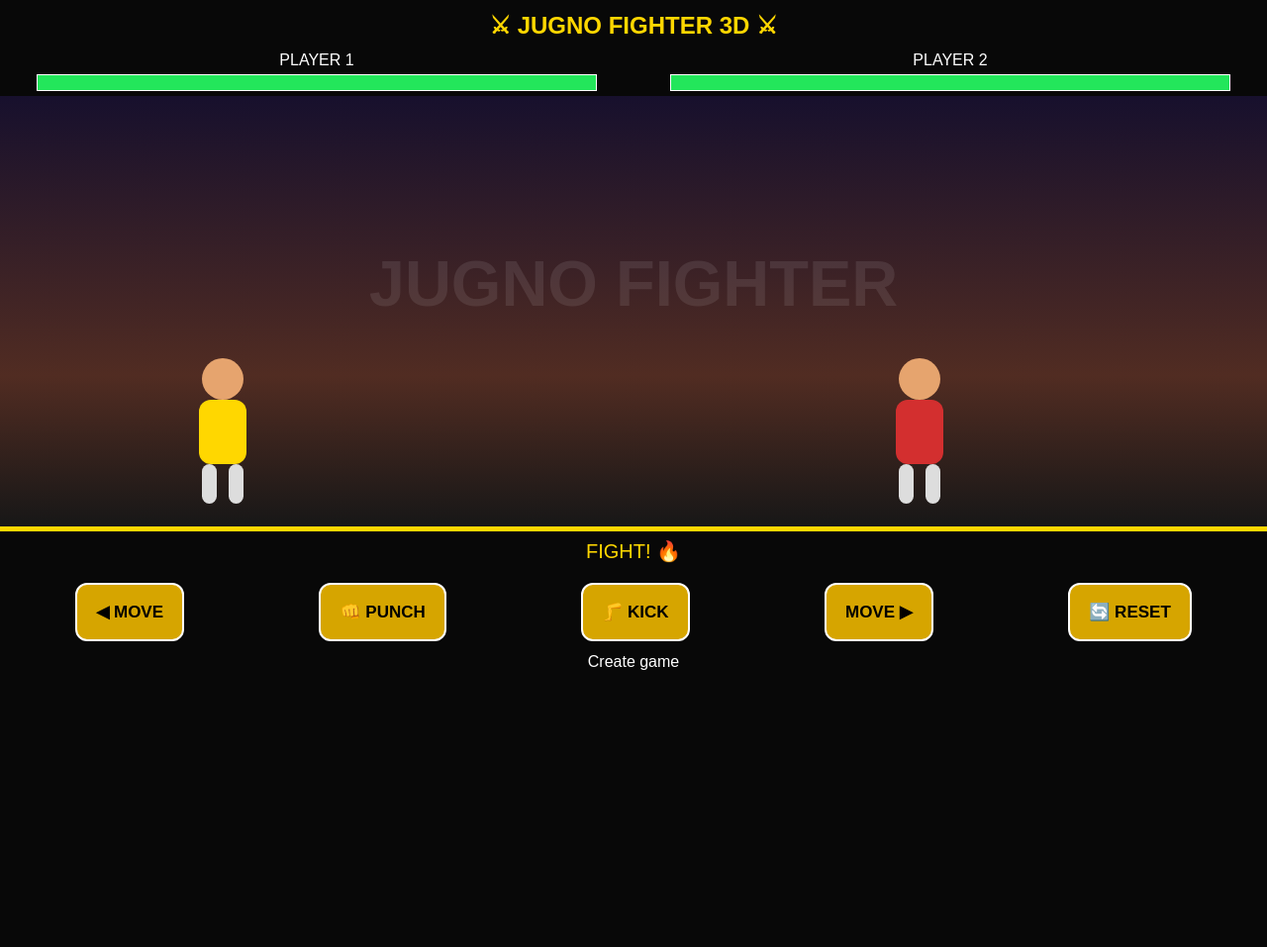
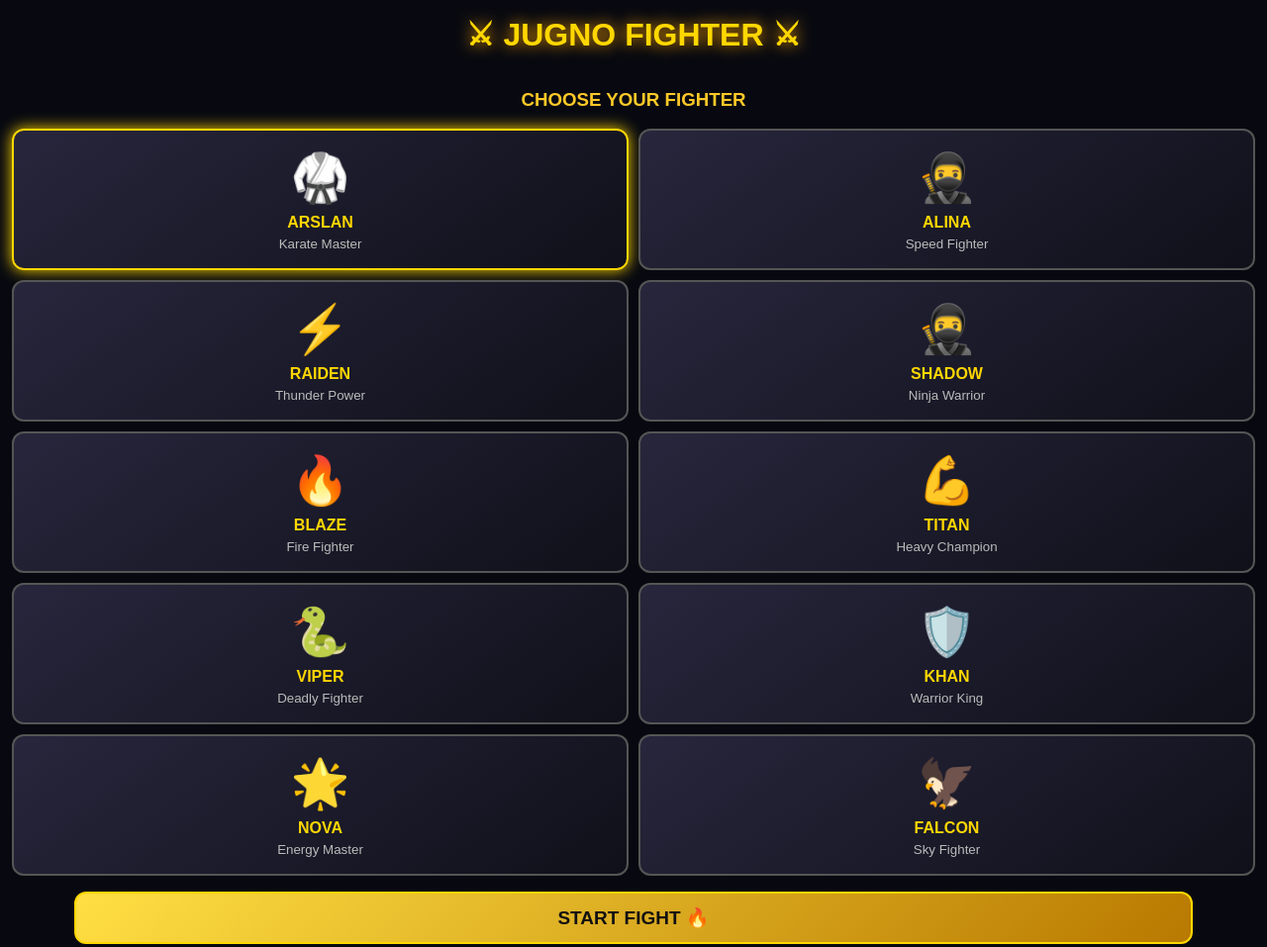
Before and after one commit to syedm515151-sketch/Jugno-Fighter-3D, a plain HTML site: page index.html in a window 1280 px wide. Shown: the whole page at 99% size. Before the commit the page ends 800 px from the top, so only its background shows below. Drawn offline with Linux system fonts and the light colour scheme.

Commit message:
Update index.html

```diff
--- a/index.html
+++ b/index.html
@@ -3,90 +3,142 @@
 <html lang="en">
 <head>
 <meta charset="UTF-8">
-<meta name="viewport" content="width=device-width, initial-scale=1.0">
-<title>JUGNO FIGHTER 3D</title>
+<meta name="viewport" content="width=device-width,initial-scale=1,maximum-scale=1,user-scalable=no">
+<title>JUGNO FIGHTER</title>
 <style>
 *{box-sizing:border-box}
-body{margin:0;background:#080808;color:white;font-family:Arial;text-align:center;overflow:hidden}
-h2{color:gold;margin:12px}
-#arena{height:55vh;position:relative;overflow:hidden;
-background:linear-gradient(#17102d,#512c22 65%,#171717);
-border-bottom:5px solid gold}
-#arena:before{content:"JUGNO FIGHTER";position:absolute;top:35%;left:0;right:0;
-font-size:clamp(30px,8vw,65px);font-weight:bold;color:#ffffff18}
-.fighter{position:absolute;bottom:30px;width:65px;height:140px;transition:left .12s}
-.head{width:42px;height:42px;background:#e6a46e;border-radius:50%;margin:auto}
-.body{width:48px;height:65px;background:gold;margin:auto;border-radius:12px}
-.legs{display:flex;justify-content:center;gap:12px}
-.legs span{width:15px;height:40px;background:#ddd;border-radius:8px}
-#p1{left:15%}#p2{left:70%}
-#p2 .body{background:#d32f2f}
-.bar{height:17px;background:#444;margin:5px;border:1px solid white}
-.health{height:100%;background:#23e65b;width:100%;transition:width .2s}
-#controls{display:flex;justify-content:space-around;gap:8px;padding:12px;flex-wrap:wrap}
-button{background:#d6a500;color:black;border:2px solid white;
-border-radius:12px;padding:17px 19px;font-weight:bold;font-size:17px}
-button:active{background:white}
-#message{color:gold;font-size:20px;margin:8px}
+body{margin:0;background:#080910;color:white;font-family:Arial;text-align:center}
+h1{color:gold;text-shadow:0 0 15px orange;margin:16px 0 5px}
+h3{color:#ffc928}
+button{border:2px solid gold;background:linear-gradient(135deg,#ffdf43,#b87900);color:#111;font-weight:bold;border-radius:12px;padding:13px;font-size:15px}
+button:active{transform:scale(.94)}
+#select{padding:12px}
+#roster{display:grid;grid-template-columns:repeat(2,1fr);gap:10px}
+.card{background:linear-gradient(145deg,#27263c,#10101a);border:2px solid #555;border-radius:12px;padding:12px}
+.card.selected{border-color:gold;box-shadow:0 0 15px gold}
+.avatar{font-size:48px;margin:8px}
+.card b{color:gold}
+.card small{display:block;color:#bbb;margin:5px}
+#start{margin:16px;width:90%;font-size:19px}
+#game{display:none}
+.top{display:flex;justify-content:space-around;padding:10px}
+.bar{height:17px;background:#444;border:1px solid white;width:42vw}
+.hp{height:100%;background:#20e75a;width:100%}
+#arena{height:42vh;min-height:260px;position:relative;overflow:hidden;
+background:radial-gradient(ellipse at 50% 35%,#67416e,#20152e 65%,#090a12);
+border-top:4px solid gold;border-bottom:5px solid gold}
+#arena:after{content:"";position:absolute;bottom:0;width:100%;height:22%;background:linear-gradient(#44334a,#17121d);border-top:2px solid #b89b5b}
+#fighters{position:absolute;bottom:18%;left:0;width:100%;display:flex;justify-content:space-around;align-items:end;z-index:2}
+.fighter{width:90px;transition:transform .15s}
+.person{font-size:76px;filter:drop-shadow(0 5px 5px #000);transform:scaleX(-1)}
+.enemy .person{transform:scaleX(1)}
+.name{color:gold;font-weight:bold;text-shadow:0 2px 5px black}
+#message{color:gold;font-size:20px;padding:12px}
+.controls{display:grid;grid-template-columns:repeat(3,1fr);gap:9px;padding:12px}
+.controls button{min-height:58px}
+#back{margin:8px}
 </style>
 </head>
 <body>
-<h2>⚔ JUGNO FIGHTER 3D ⚔</h2>
-<div style="display:flex;justify-content:space-around">
-<div style="width:45%">PLAYER 1<div class="bar"><div id="hp1" class="health"></div></div></div>
-<div style="width:45%">PLAYER 2<div class="bar"><div id="hp2" class="health"></div></div></div>
+<h1>⚔ JUGNO FIGHTER ⚔</h1>
+<div id="select">
+<h3>CHOOSE YOUR FIGHTER</h3>
+<div id="roster"></div>
+<button id="start" onclick="startGame()">START FIGHT 🔥</button>
+</div>
+<div id="game">
+<div class="top">
+<div><b id="n1">PLAYER</b><div class="bar"><div class="hp" id="hp1"></div></div></div>
+<div><b id="n2">RIVAL</b><div class="bar"><div class="hp" id="hp2"></div></div></div>
 </div>
 <div id="arena">
-<div class="fighter" id="p1">
-<div class="head"></div><div class="body"></div>
-<div class="legs"><span></span><span></span></div>
-</div>
-<div class="fighter" id="p2">
-<div class="head"></div><div class="body"></div>
-<div class="legs"><span></span><span></span></div>
+<div id="fighters">
+<div class="fighter" id="p1"><div class="person" id="face1">🥋</div><div class="name" id="label1"></div></div>
+<div class="fighter enemy" id="p2"><div class="person" id="face2">🥊</div><div class="name" id="label2"></div></div>
 </div>
 </div>
 <div id="message">FIGHT! 🔥</div>
-<div id="controls">
-<button onclick="move(-1)">◀ MOVE</button>
-<button onclick="attack(12)">👊 PUNCH</button>
-<button onclick="attack(20)">🦵 KICK</button>
-<button onclick="move(1)">MOVE ▶</button>
-<button onclick="restart()">🔄 RESET</button>
+<div class="controls">
+<button onclick="move(-1)">◀ LEFT</button>
+<button onclick="hit(12)">👊 PUNCH</button>
+<button onclick="hit(20)">🦵 KICK</button>
+<button onclick="move(1)">RIGHT ▶</button>
+<button onclick="hit(30)">⚡ SPECIAL</button>
+<button onclick="resetFight()">🔄 RESET</button>
+</div>
+<button id="back" onclick="backToSelect()">CHANGE FIGHTER</button>
 </div>
 <script>
-let x1=15,x2=70,h1=100,h2=100,playing=true;
-const p1=document.getElementById('p1');
-const p2=document.getElementById('p2');
+const roster=[
+["ARSLAN","🥋","Karate Master"],
+["ALINA","🥷","Speed Fighter"],
+["RAIDEN","⚡","Thunder Power"],
+["SHADOW","🥷","Ninja Warrior"],
+["BLAZE","🔥","Fire Fighter"],
+["TITAN","💪","Heavy Champion"],
+["VIPER","🐍","Deadly Fighter"],
+["KHAN","🛡️","Warrior King"],
+["NOVA","🌟","Energy Master"],
+["FALCON","🦅","Sky Fighter"]
+];
+let chosen=0,enemy=1,h1=100,h2=100,x=0,playing=false;
+const rosterBox=document.getElementById("roster");
+function drawRoster(){
+rosterBox.innerHTML="";
+roster.forEach((f,i)=>{
+let c=document.createElement("div");
+c.className="card"+(i===chosen?" selected":"");
+c.innerHTML='<div class="avatar">'+f[1]+'</div><b>'+f[0]+'</b><small>'+f[2]+'</small>';
+c.onclick=()=>{chosen=i;drawRoster()};
+rosterBox.appendChild(c);
+});
+}
+function startGame(){
+enemy=(chosen+1)%roster.length;
+document.getElementById("select").style.display="none";
+document.getElementById("game").style.display="block";
+document.getElementById("n1").innerText=roster[chosen][0];
+document.getElementById("n2").innerText=roster[enemy][0];
+document.getElementById("label1").innerText=roster[chosen][0];
+document.getElementById("label2").innerText=roster[enemy][0];
+document.getElementById("face1").innerText=roster[chosen][1];
+document.getElementById("face2").innerText=roster[enemy][1];
+resetFight();
+}
 function render(){
-p1.style.left=x1+'%';p2.style.left=x2+'%';
-document.getElementById('hp1').style.width=h1+'%';
-document.getElementById('hp2').style.width=h2+'%';
+document.getElementById("hp1").style.width=h1+"%";
+document.getElementById("hp2").style.width=h2+"%";
+document.getElementById("p1").style.transform="translateX("+x+"px)";
 }
-function move(dir){
+function move(d){
 if(!playing)return;
-x1=Math.max(2,Math.min(85,x1+dir*5));
+x=Math.max(-35,Math.min(90,x+d*18));
 render();
 }
-function attack(damage){
+function hit(d){
 if(!playing)return;
-if(Math.abs(x2-x1)<32){
-h2=Math.max(0,h2-damage);
-document.getElementById('message').innerText=
-damage===20?'POWER KICK! 🔥':'PUNCH HIT! 👊';
-if(h2===0){playing=false;document.getElementById('message').innerText='🏆 PLAYER 1 WINS!';}
+if(Math.abs(x)<105){
+h2=Math.max(0,h2-d);
+document.getElementById("message").innerText=d===30?"⚡ SPECIAL POWER!":d===20?"🦵 POWER KICK!":"👊 PUNCH HIT!";
+document.getElementById("p1").style.transform="translateX("+x+"px) scale(1.12)";
+setTimeout(render,130);
+if(h2===0){playing=false;document.getElementById("message").innerText="🏆 YOU WIN!";}
 }else{
-document.getElementById('message').innerText='GET CLOSER!';
+document.getElementById("message").innerText="GET CLOSER!";
 }
 render();
 }
-function restart(){
-x1=15;x2=70;h1=100;h2=100;playing=true;
-document.getElementById('message').innerText='FIGHT! 🔥';
+function resetFight(){
+h1=100;h2=100;x=0;playing=true;
+document.getElementById("message").innerText="FIGHT! 🔥";
 render();
 }
-render();
+function backToSelect(){
+playing=false;
+document.getElementById("game").style.display="none";
+document.getElementById("select").style.display="block";
+}
+drawRoster();
 </script>
 </body>
 </html>
-Create game
```
